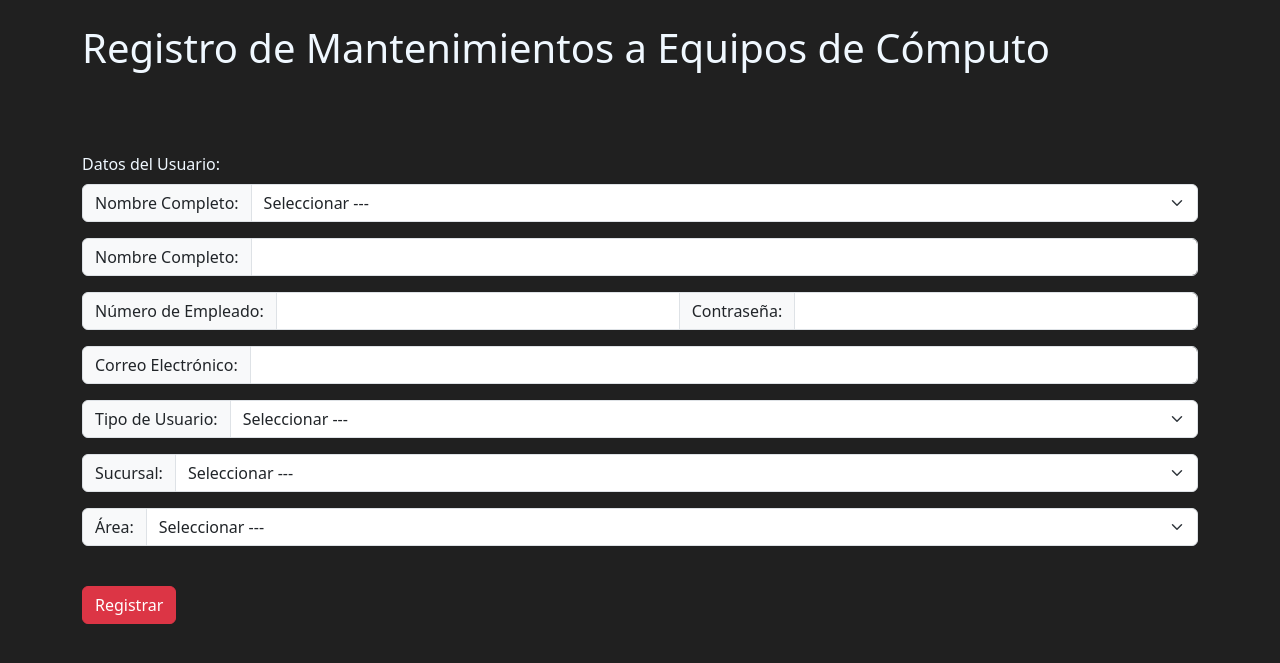
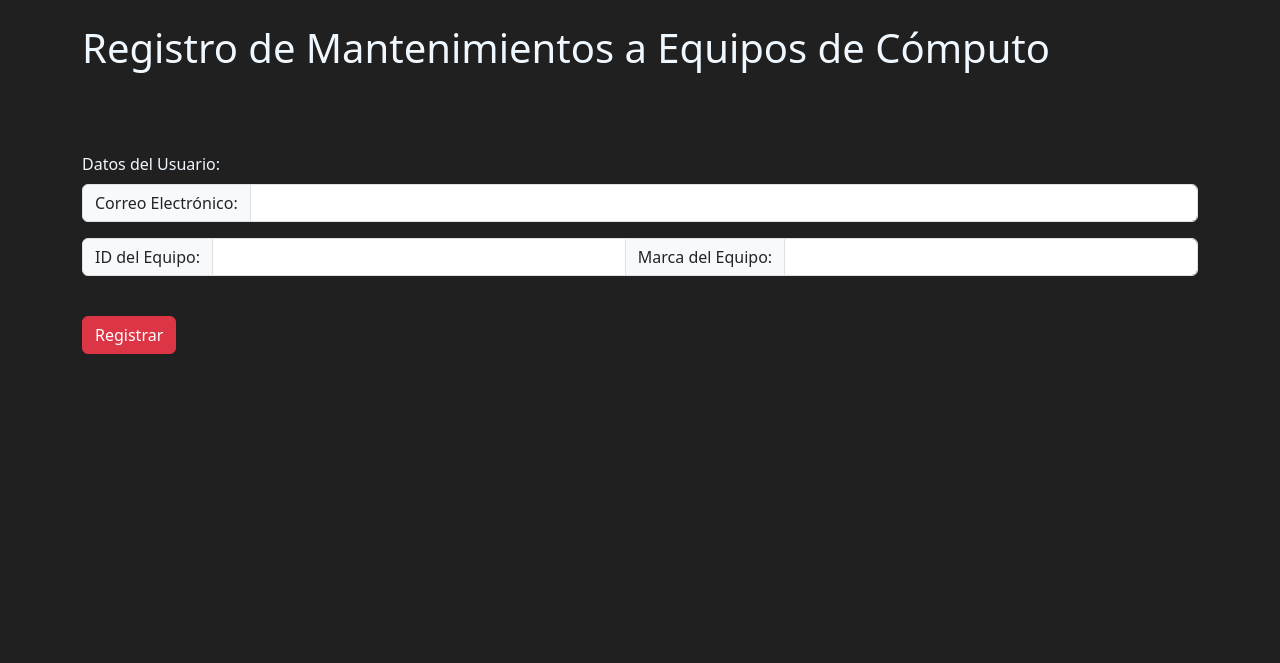
Before and after one commit to dcorpi01/soporte_mavepo_beta0.1, a PHP site: page /nuevo_mant.php in a window 1280 px wide. Shown: the part 97-760 px from the top of the page. Run offline with PHP 8.4, Linux system fonts and the light colour scheme; the visitor is signed in with stand-in values (Sample User, id 1); data that the repository does not hold is empty.

Commit message:
ACTUALIZACION

```diff
--- a/edit_user.php
+++ b/edit_user.php
@@ -1,7 +1,7 @@
 <?php
 include("db.php");
 
-if(isset($_POST['id']) && isset($_POST['id'])){
+if(isset($_POST['id']) && isset($_POST['no_empleado']) && isset($_POST['name'])){
     $id10 = intval($_POST['id']);
 
     $sql = "SELECT * FROM users WHERE id=$id10";
@@ -9,7 +9,7 @@ if(isset($_POST['id']) && isset($_POST['id'])){
 
     if($result && mysqli_num_rows($result) > 0){
         while($row = mysqli_fetch_array($result)){
-            $no_empleado = $row["no_empleado"];
+            $nemp = $row["no_empleado"];
             $user_name = $row["user_name"];
             $name = $row["name"];
             $sucursal = $row["sucursal"];
@@ -24,7 +24,7 @@ if(isset($_POST['id']) && isset($_POST['id'])){
 <form action="update_user.php" method="POST">
     <div class="form-group">
         <label for="no_empleado">No. de empleado</label>
-        <input type="text" class="form-control" name="no_empleado" id="no_empleado" value="<?php echo $no_empleado;?>">
+        <input type="text" class="form-control" name="no_empleado" id="no_empleado" value="<?php echo $nemp;?>">
     </div>
     <div class="form-group">
         <label for="user_name">Nombre de usuario</label>
--- a/includes/header.php
+++ b/includes/header.php
@@ -3,7 +3,7 @@
     <meta http-equiv="X-UA-Compatible" content="IE=edge">
     <meta name="viewport" content="width=device-width, initial-scale=1.0">
     <title>SOPORTE MAVEPO</title>
-    <link rel="shortcut icon" href="img/MSF.png" type="image/x-icon">
+    <link rel="shortcut icon" href="./img/LOGO_MAF2024.png" type="image/x-icon">
     <a href="./welcome.php"><link rel="shortcut icon" href="./img/logo_verden.ico" type="image/x-icon"></a>
     <link rel="stylesheet" href="https://cdn.jsdelivr.net/npm/bootstrap@5.3.0-alpha3/dist/css/bootstrap.min.css">
     <link rel="stylesheet" href="./css/main.css">
--- a/nuevo_mant.php
+++ b/nuevo_mant.php
@@ -165,51 +165,6 @@ if (isset($_SESSION['id']) && isset($_SESSION['user_name']) && isset($_SESSION['
 
                     <div class="input-group mb-3">
 
-                        <?php
-
-                        $query = mysqli_query($conn, "SELECT * FROM users");
-                        $result = mysqli_num_rows($query);
-
-                        ?>
-
-                        <span class="input-group-text" id="basic-addon1">Nombre Completo: </span>
-                        <select class="form-select" name="name" aria-label="Default select example">
-
-                            <option selected>Seleccionar ---</option>
-
-                            <?php
-
-                            if ($result) {
-                                while ($deptto = mysqli_fetch_array($query)) {
-                            ?>
-                                    <option value="<?php echo $deptto["id"]; ?>"><?php echo $deptto["name"]; ?></option>
-                            <?php
-                                }
-                            }
-
-                            ?>
-
-                        </select>
-
-                    </div>
-
-                    <div class="input-group mb-3">
-                        <span class="input-group-text" id="basic-addon1">Nombre Completo: </span>
-                        <input type="text" name="name" class="form-control" aria-describedby="basic-addon1" required>
-                    </div>
-
-                    <div class="input-group mb-3">
-
-                        <span class="input-group-text" id="basic-addon1">Número de Empleado: </span>
-                        <input name="no_empleado" type="text" class="form-control" aria-describedby="basic-addon1">
-
-                        <span class="input-group-text" id="bassic-addon1">Contraseña: </span>
-                        <input type="password" name="password" class="form-control" aria-describedby="basic-addon1">
-
-                    </div>
-
-                    <div class="input-group mb-3">
-
                         <span class="input-group-text" id="basic-addon1">Correo Electrónico: </span>
                         <input type="text" name="user_name" class="form-control" aria-describedby="bassic-addon2">
 
@@ -217,90 +172,14 @@ if (isset($_SESSION['id']) && isset($_SESSION['user_name']) && isset($_SESSION['
 
                     <div class="input-group mb-3">
 
-                        <?php
+                        <span class="input-group-text" id="basic-addon1" disabled>ID del Equipo: </span>
+                        <input type="text" name="user_name" class="form-control" aria-describedby="bassic-addon2">
 
-                        $query = mysqli_query($conn, "SELECT * FROM cargo");
-                        $result = mysqli_num_rows($query);
-
-                        ?>
-
-                        <span class="input-group-text" id="basic-addon1">Tipo de Usuario: </span>
-                        <select class="form-select" name="id_cargo" aria-label="Default select example">
-
-                            <option selected>Seleccionar ---</option>
-
-                            <?php
-
-                            if ($result) {
-                                while ($deptto = mysqli_fetch_array($query)) {
-                            ?>
-                                    <option value="<?php echo $deptto["id"]; ?>"><?php echo $deptto["descripcion"]; ?></option>
-                            <?php
-                                }
-                            }
-
-                            ?>
-
-                        </select>
+                        <span class="input-group-text" id="basic-addon1" disabled>Marca del Equipo: </span>
+                        <input type="text" name="user_name" class="form-control" aria-describedby="bassic-addon2">
 
                     </div>
 
-                    <div class="input-group mb-3">
-
-                        <?php
-
-                        $query2 = mysqli_query($conn, "SELECT * FROM sucursal");
-                        $result2 = mysqli_num_rows($query2);
-
-                        ?>
-
-                        <span class="input-group-text" id="basic-addon1">Sucursal: </span>
-                        <select name="sucursal" class="form-select" aria-label="Default select example">
-                            <option selected>Seleccionar ---</option>
-
-                            <?php
-
-                            if ($result2) {
-                                while ($emp = mysqli_fetch_array($query2)) {
-                            ?>
-                                    <option value="<?php echo $emp["sucursal"]; ?>"><?php echo $emp["sucursal"]; ?></option>
-                            <?php
-                                }
-                            }
-
-                            ?>
-
-                        </select>
-                    </div>
-
-                    <div class="input-group mb-3">
-
-                        <?php
-
-                        $query2 = mysqli_query($conn, "SELECT * FROM departamentos");
-                        $result2 = mysqli_num_rows($query2);
-
-                        ?>
-
-                        <span class="input-group-text" id="basic-addon1">Área: </span>
-                        <select name="area" class="form-select" aria-label="Default select example">
-                            <option selected>Seleccionar ---</option>
-
-                            <?php
-
-                            if ($result2) {
-                                while ($emp = mysqli_fetch_array($query2)) {
-                            ?>
-                                    <option value="<?php echo $emp["descripcion"]; ?>"><?php echo $emp["descripcion"]; ?></option>
-                            <?php
-                                }
-                            }
-
-                            ?>
-
-                        </select>
-
-                    </div>
 
                     <br>
                     <button type="submit" name="save_usr" class="btn btn-danger">Registrar</button>
--- a/perfil_usuario.php
+++ b/perfil_usuario.php
@@ -66,10 +66,9 @@ if(isset($_SESSION['id']) && isset($_SESSION['user_name']) && isset($_SESSION['i
     <section id="container">
 
         <div class="perfil">
-            <img src="./img/MSF1.png" class="avatar">
+            <img src="./img/LOGO_MAF2024.png" class="avatar" height="120">
+            <h1 class="name_user">Perfil del Usuario: <?php echo $_SESSION['name'];?></h1>
             <br>
-            <br>
-            <h1 class="name_user">Perfil del Usuario: <?php echo $_SESSION['name'];?></h1>
         </div>
 
         <br>
--- a/usuarios.php
+++ b/usuarios.php
@@ -83,7 +83,7 @@ if(isset($_SESSION['id']) && isset($_SESSION['user_name']) && isset($_SESSION['i
                                 </td>
                                 <td>
                                 <form action="edit_user.php" method="post">
-                                    <input type="hidden" name="id" value="<?php echo $id?>">
+                                    <input type="hidden" name="id" value="<?php echo $id10?>">
                                     <button type="submit" name="edit" class="btn btn-secondary">Editar</button>
                                 </form>
                                 </td>
```
Also changed, not shown: solicitudes.php (+14 -11 lines), img/LOGO_MAF2024.png (added).
